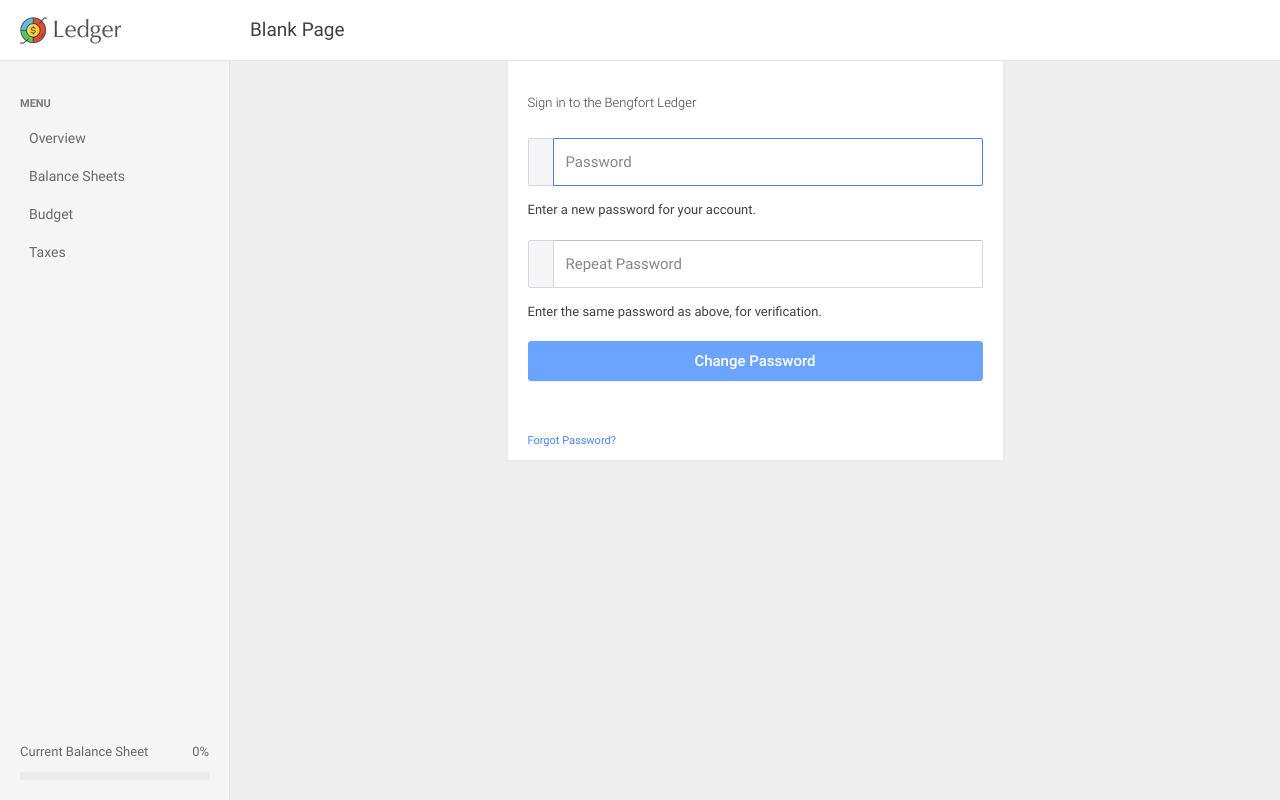
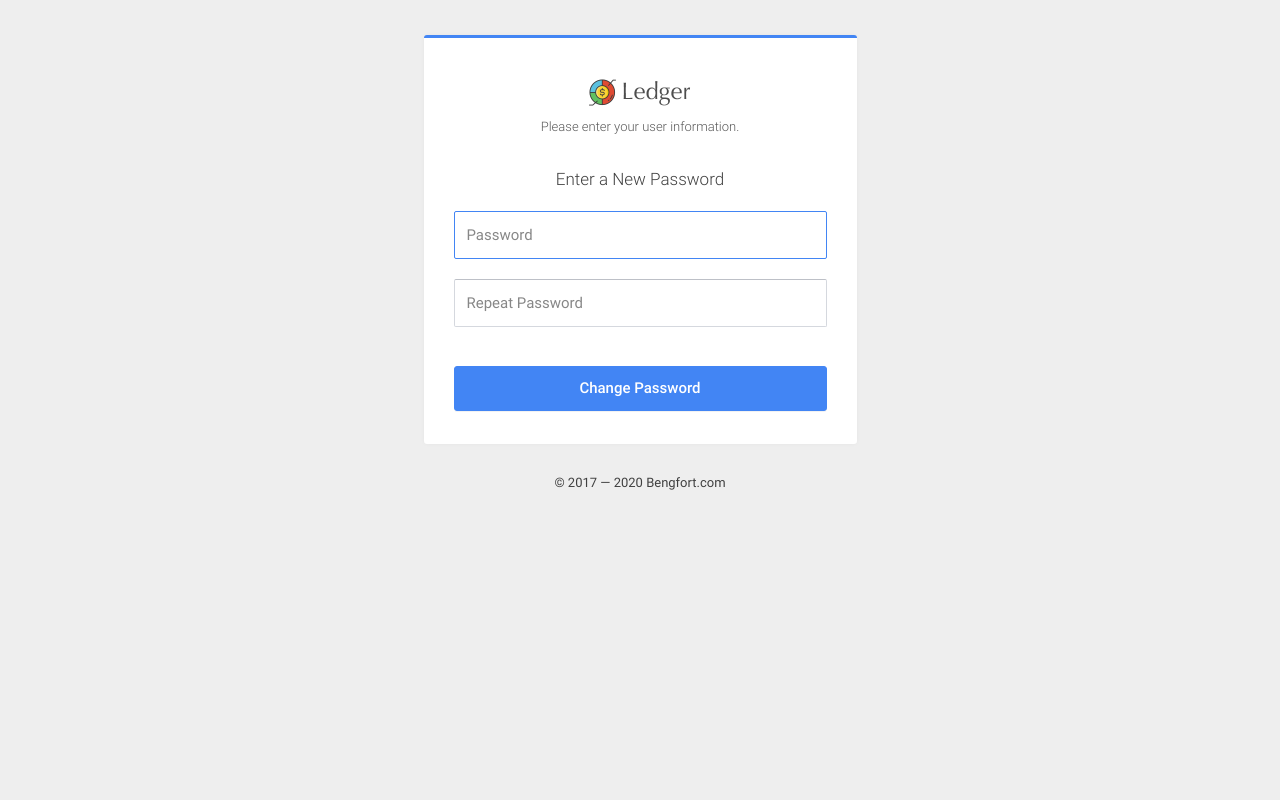
Before and after one commit to bbengfort/ledger, a Django app: page /user/reset/1/1/ in a window 1280 px wide. Run offline with Django 3.2, Linux system fonts and the light colour scheme; parts of the project's set-up code (start-up, migrations or seed data) failed here and were passed over; some libraries are stand-ins or nearby versions.

Commit message:
login pages and templates

```diff
--- a/ledger/settings/production.py
+++ b/ledger/settings/production.py
@@ -36,5 +36,5 @@ ALLOWED_HOSTS = [
 SECURE_SSL_REDIRECT = True
 
 ## Static files served by WhiteNoise
-STATIC_ROOT = os.path.join(PROJECT, 'staticfiles')
+STATIC_ROOT = os.path.join(PROJECT, 'static')
 STATICFILES_STORAGE = 'whitenoise.storage.CompressedManifestStaticFilesStorage'
--- a/templates/registration/login.html
+++ b/templates/registration/login.html
@@ -1,42 +1,47 @@
-{% extends "page.html" %}
+{% extends "base.html" %}
 {% load static %}
 
-{% block content %}
+{% block body-class %}be-splash-screen{% endblock %}
 
-<div class="container login-container">
-  <div class="row justify-content-center">
-    <div class="col-sm-6 col-md-6">
-
+{% block body %}
+<div class="be-wrapper be-login">
+  <div class="be-content">
+    <div class="main-content container-fluid">
+      <div class="splash-container {% block splash-container-class %}{% endblock %}">
         {% block login-card %}
-      <div class="card card-default">
-
+        <!-- login and authentication card -->
+        <div class="card card-border-color {% block login-card-border-color %}card-border-color-primary{% endblock %}">
           <div class="card-header">
-          {% block login-heading %}
-          <h5>{% block login-title %}Sign in to the Bengfort Ledger{% endblock %}</h5>
-          {% endblock %}
+            <img class="logo-img" src="{% static 'img/logo-xx.png' %}" alt="logo" width="102" height="27">
+            <span class="splash-description">{% block login-title %}Please enter your user information.{% endblock %}</span>
           </div>
-
           <div class="card-body">
             {% block login-body %}
 
             {% block login-alert %}
               {% if form.errors %}
-              <div class="alert alert-danger alert-dismissible fade show" role="alert">
-                <strong>Whoops!</strong> Credentials invalid. Please try again.
-                <button type="button" class="close" data-dismiss="alert" aria-label="Close">
-                  <span aria-hidden="true">&times;</span>
+              <div class="alert alert-danger alert-contrast alert-dismissible fade show" role="alert">
+                <div class="icon"><span class="mdi mdi-close-circle"></span></div>
+                <div class="message">
+                  <button class="close" type="button" data-dismiss="alert" aria-label="Close">
+                    <span class="mdi mdi-close" aria-hidden="true"></span>
                   </button>
+                  Credentials invalid. Please try again.
+                </div>
               </div>
               {% endif %}
 
               {% if messages %}
               {% for message in messages %}
               {% if message.level == DEFAULT_MESSAGE_LEVELS.ERROR %}
-                  <div class="alert alert-danger alert-dismissible fade show" role="alert">
-                    <strong>Unauthorized!</strong> {{ message }}
-                    <button type="button" class="close" data-dismiss="alert" aria-label="Close">
-                      <span aria-hidden="true">&times;</span>
+              <div class="alert alert-danger alert-contrast alert-dismissible fade show" role="alert">
+                <div class="icon"><span class="mdi mdi-close-circle"></span></div>
+                <div class="message">
+                  <button class="close" type="button" data-dismiss="alert" aria-label="Close">
+                    <span class="mdi mdi-close" aria-hidden="true"></span>
                   </button>
+                  {{ message }}
+                </div>
               </div>
               {% endif %}
               {% endfor %}
@@ -44,18 +49,24 @@
 
               {% if next %}
               {% if user.is_authenticated %}
-              <div class="alert alert-warning alert-dismissible fade show" role="alert">
-                <strong>Warning!</strong> Your account does not have access to this page.
-                <button type="button" class="close" data-dismiss="alert" aria-label="Close">
-                  <span aria-hidden="true">&times;</span>
+              <div class="alert alert-warning alert-contrast alert-dismissible fade show" role="alert">
+                <div class="icon"><span class="mdi mdi-alert-triangle"></span></div>
+                <div class="message">
+                  <button class="close" type="button" data-dismiss="alert" aria-label="Close">
+                    <span class="mdi mdi-close"aria-hidden="true"></span>
                   </button>
+                  You do not have access to this page.
+                </div>
               </div>
               {% else %}
-              <div class="alert alert-warning alert-dismissible fade show" role="alert">
-                <strong>Warning!</strong> You must login to access the ledger.
-                <button type="button" class="close" data-dismiss="alert" aria-label="Close">
-                  <span aria-hidden="true">&times;</span>
+              <div class="alert alert-warning alert-contrast alert-dismissible fade show" role="alert">
+                <div class="icon"><span class="mdi mdi-alert-triangle"></span></div>
+                <div class="message">
+                  <button class="close" type="button" data-dismiss="alert" aria-label="Close">
+                    <span class="mdi mdi-close" aria-hidden="true"></span>
                   </button>
+                  You must login to access the ledger.
+                </div>
               </div>
               {% endif %}
               {% endif %}
@@ -64,58 +75,48 @@
             {% block login-form %}
             <form role="form" action="{% url 'login' %}" method="post">
               <div class="form-group">
-                <a href="{% url 'social:begin' 'google-oauth2' %}" class="btn btn-lg btn-primary btn-block">
-                  <i class="fa fa-google-plus-square"></i>
-                    Sign in with Google
+                <a href="{% url 'social:begin' 'google-oauth2' %}" class="btn btn-xl btn-primary btn-block">
+                  <i class="icon mdi mdi-google mr-1"></i>
+                  <span>Sign in with Google</span>
                 </a>
               </div>
-              <strong><hr /></strong>
               <div class="form-group">
-                <div class="input-group mb-3">
-                  <div class="input-group-prepend">
-                    <span class="input-group-text"><i class="fa fa-user"></i></span>
+                <input class="form-control" id="id_username" name="username" type="text" placeholder="Username" autocomplete="off" maxlength="254" autofocus>
               </div>
-                  <input class="form-control" placeholder="Username"
-                         type="text" id="id_username" name="username"
-                         maxlength="254" autofocus />
+              <div class="form-group">
+                <input class="form-control" id="id_password" name="password" value="" type="password" placeholder="Password" maxlength="48">
+              </div>
+              <div class="form-group row login-tools">
+                <div class="col-6 login-remember">
+                  <div class="custom-control custom-checkbox">
+                    <input class="custom-control-input" type="checkbox" id="remember_me">
+                    <label class="custom-control-label" for="remember_me">Remember Me</label>
                   </div>
                 </div>
-              <div class="form-group">
-                <div class="input-group mb-3">
-                  <div class="input-group-prepend">
-                    <span class="input-group-text"><i class="fa fa-lock"></i></span>
-                  </div>
-                  <input class="form-control" placeholder="Password"
-                         type="password" id="id_password" name="password"
-                         value="" />
+                <div class="col-6 login-forgot-password">
+                  <a href="{% url 'password_reset' %}">Forgot Password?</a>
                 </div>
               </div>
-              <div class="form-group">
-                <button type="submit" value="login" class="btn btn-lg btn-info btn-block">
-                  Sign In
+              <div class="form-group login-submit">
+                <button type="submit" value="login" class="btn btn-primary btn-xl">
+                  Sign me in
                 </button>
                 <input type="hidden" name="next" value="{{ next }}" />
                 {% csrf_token %}
               </div>
             </form>
             {% endblock %}
-
             {% endblock %}
           </div>
-
-        <div class="card-footer">
+        </div><!-- end login card -->
+        {% endblock %}
         {% block login-footer %}
-          <small>
-            <a href="{% url 'password_reset' %}">Forgot Password?</a>
-          </small>
-          {% endblock %}
-        </div>
-
+        <div class="splash-footer">
+          <span>&copy; 2017 &mdash; {% now "Y" %} Bengfort.com</span>
         </div>
         {% endblock %}
-
       </div>
     </div>
   </div>
-
+</div>
 {% endblock %}
--- a/templates/registration/password_reset_confirm.html
+++ b/templates/registration/password_reset_confirm.html
@@ -1,35 +1,38 @@
 {% extends 'registration/login.html' %}
-{% load static %}
+
+{% block splash-container-class %}sign-up{% endblock %}
 
 {% block login-alert %}
+{% if form.errors %}
+{% for field, errors in form.errors.items %}
+{% for error in errors %}
+<div class="alert alert-danger alert-contrast alert-dismissible fade show" role="alert">
+  <div class="icon"><span class="mdi mdi-close-circle"></span></div>
+  <div class="message">
+    <button class="close" type="button" data-dismiss="alert" aria-label="Close">
+      <span class="mdi mdi-close" aria-hidden="true"></span>
+    </button>
+    {{ error }}
+  </div>
+</div>
+{% endfor %}
+{% endfor %}
+{% endif %}
 {% endblock %}
 
 {% block login-form %}
 <form role="form" method="post">
+  <span class="splash-title pb-4">Enter a New Password</span>
   <div class="form-group">
-    <div class="input-group mb-3">
-      <div class="input-group-prepend">
-        <span class="input-group-text"><i class="fa fa-lock"></i></span>
-      </div>
-      <input class="form-control" placeholder="Password"
-             type="password" id="id_new_password1" name="new_password1"
-             maxlength="254" autofocus />
-    </div>
-    <span class="help-block">Enter a new password for your account.</span>
+    <input class="form-control" placeholder="Password" type="password"
+      id="id_new_password1" name="new_password1" maxlength="48" autofocus required />
   </div>
   <div class="form-group">
-    <div class="input-group mb-3">
-      <div class="input-group-prepend">
-        <span class="input-group-text"><i class="fa fa-lock"></i></span>
-      </div>
-      <input class="form-control" placeholder="Repeat Password"
-             type="password" id="id_new_password2" name="new_password2"
-             maxlength="254" autofocus />
-    </div>
-    <span class="help-block">Enter the same password as above, for verification.</span>
+    <input class="form-control" placeholder="Repeat Password" type="password"
+      id="id_new_password2" name="new_password2" maxlength="48" required />
   </div>
-  <div class="form-group">
-    <button type="submit" value="login" class="btn btn-lg btn-info btn-block">
+  <div class="form-group login-submit">
+    <button type="submit" value="login" class="btn btn-xl btn-primary">
       Change Password
     </button>
     {% csrf_token %}
```
Also changed, not shown: ledger/settings/development.py (+7 -3 lines), templates/registration/logged_out.html (+8 -3 lines), templates/registration/password_reset_complete.html (+7 -4 lines), templates/registration/password_reset_done.html (+5 -6 lines), templates/registration/password_reset_form.html (+10 -16 lines). Lines whose indentation alone changed are shown as unchanged.
